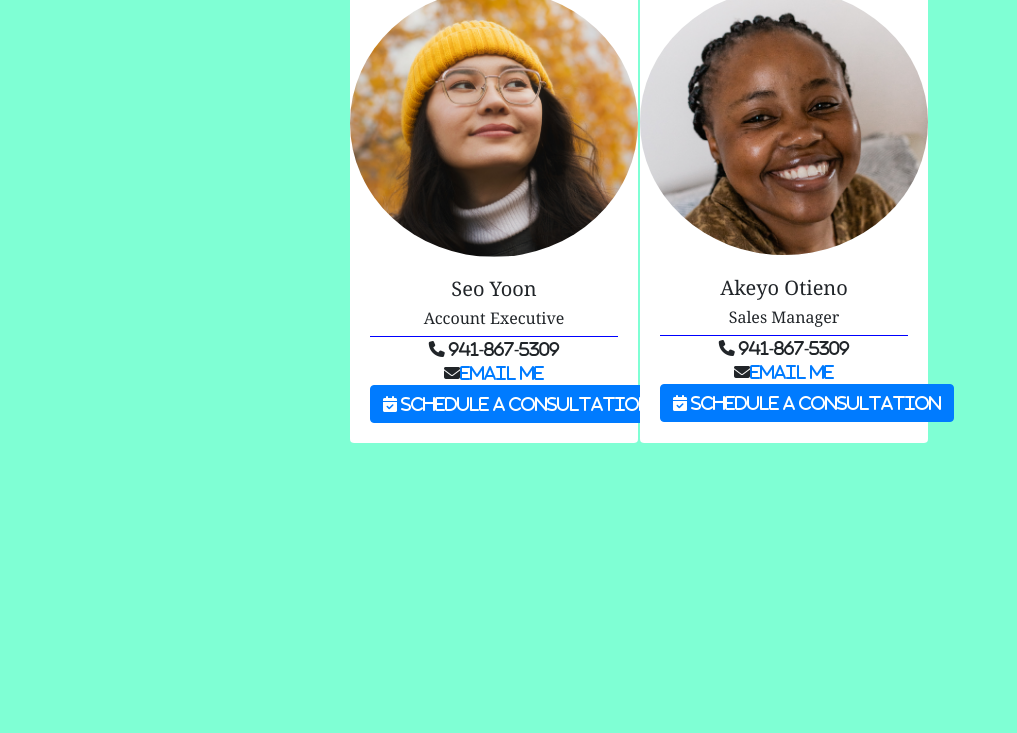
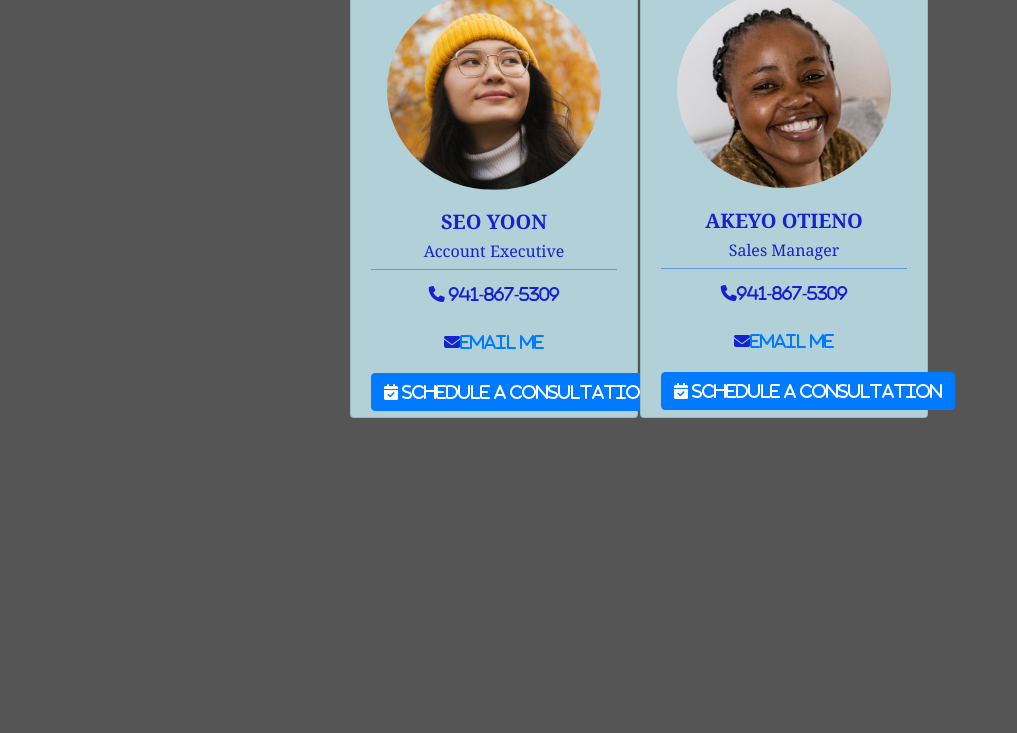
Before and after one commit to JCON3DEV/card-practice, a website: page index.html in a window 1280 px wide. Shown: the part 67-800 px from the top of the page, without its empty margins (0-1017 px from the left). Drawn offline with nearby package versions, Linux system fonts and the light colour scheme.

Commit message:
styled the cards. need to correct icons and then add animation

```diff
--- a/index.html
+++ b/index.html
@@ -29,7 +29,7 @@
         alt="Asain lady in a hat">
       <div class="card-body">
         <div class="staff-info">
-          <h5 class="Name">Seo Yoon</h5>
+          <h5 class="staff-name">Seo Yoon</h5>
           <h6 class="job-title">Account Executive</h6>
         </div>
         <!-- <p class="card-text">Some quick example text to build on the card title and make up the bulk of the card's content.
@@ -48,13 +48,13 @@
       <img class="card-img-top rounded-circle align-top mx-auto" src="resources/smiling-lady.png" alt="Smiling woman">
       <div class="card-body">
         <div class="staff-info">
-          <h5 class="Name">Akeyo Otieno</h5>
+          <h5 class="staff-name">Akeyo Otieno</h5>
           <h6 class="job-title">Sales Manager</h6>
         </div>
         <!-- <p class="card-text">Some quick example text to build on the card title and make up the bulk of the card's content.
               </p> -->
         <div class="staff-details">
-          <i class="fas fa-phone" fa-lg> 941-867-5309</i>
+          <i class="fas fa-phone" fa-lg>941-867-5309</i>
           </br>
           <i class="fas fa-envelope"><a href="">Email Me</a></i>
           <a href="#" class="btn btn-primary"><i class="fas fa-calendar-check"> Schedule a Consultation</i></a>
--- a/styles.css
+++ b/styles.css
@@ -1,6 +1,8 @@
 body {
   font-family: Georgia, 'Times New Roman', Times, serif;
-  background-color: aquamarine;
+  background-color: #555555;
+  color: rgba(16, 29, 207, 0.972);
+
 }
 
 .staff {
@@ -11,8 +13,8 @@ body {
 
 .card {
   border: 1px line solid;
-  border: blue ;
-  border-bottom: brown;
+  background-color: rgb(177, 208, 216) ;
+  /* border-bottom: brown; */
   margin-right: 2px;
 }
 
@@ -20,21 +22,47 @@ body {
   display: flex;
   flex-direction: column;
   justify-content: center;
+  padding-bottom: 0.2em;
 }
 
-card-img-top {
-  border-radius: 50%;
+/* .fas {
+  padding-right: 3em;
+} */
+.card-img-top {
+  width:75%;
+}
+
+.staff-name {
+  text-transform: uppercase;
+  font-weight: 600;
+}
+div i {
+  font-weight: normal;
+}
+
+.job-title {
+  text-transform: capitalize;
+}
+/* below not currently working */
+/* .card-img-overlay {
+  position: relative;
+  top:-50%;
+} */
+
+a:hover {
+  text-decoration: none;
 }
 
 .card:hover{
-  background-color: yellow;
+  background-color: rgb(43, 176, 209);
   /* box-shadow: darkgray; */
   box-shadow: 12px 12px 5px 1px rgba(0, 0, 255, .2);
 }
 .staff-info{
   /* margin: 0 10rem; */
-  border-bottom:solid 1px blue;
+  border-bottom:solid 1px rgba(69, 126, 233, 0.705);
 }
 .staff-details {
   justify-content: center;
+  line-height: 3;
 }
```
